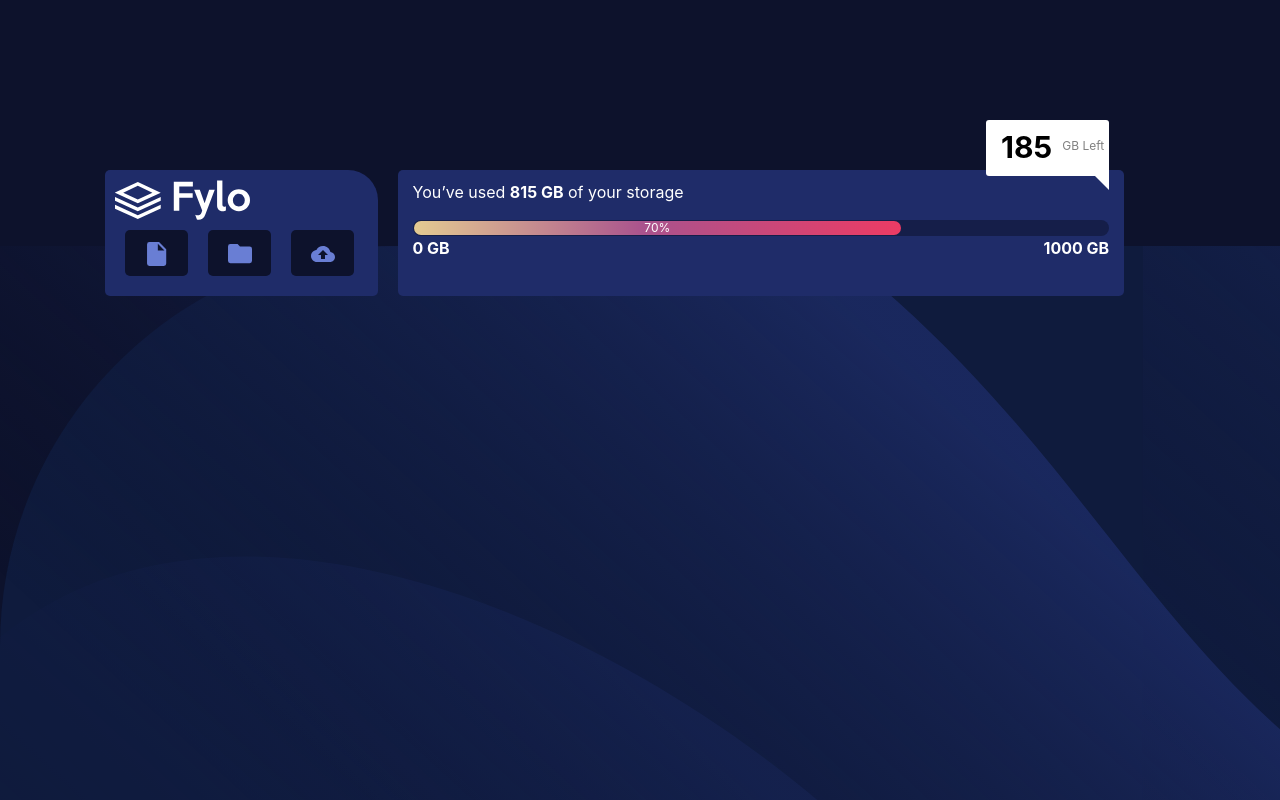
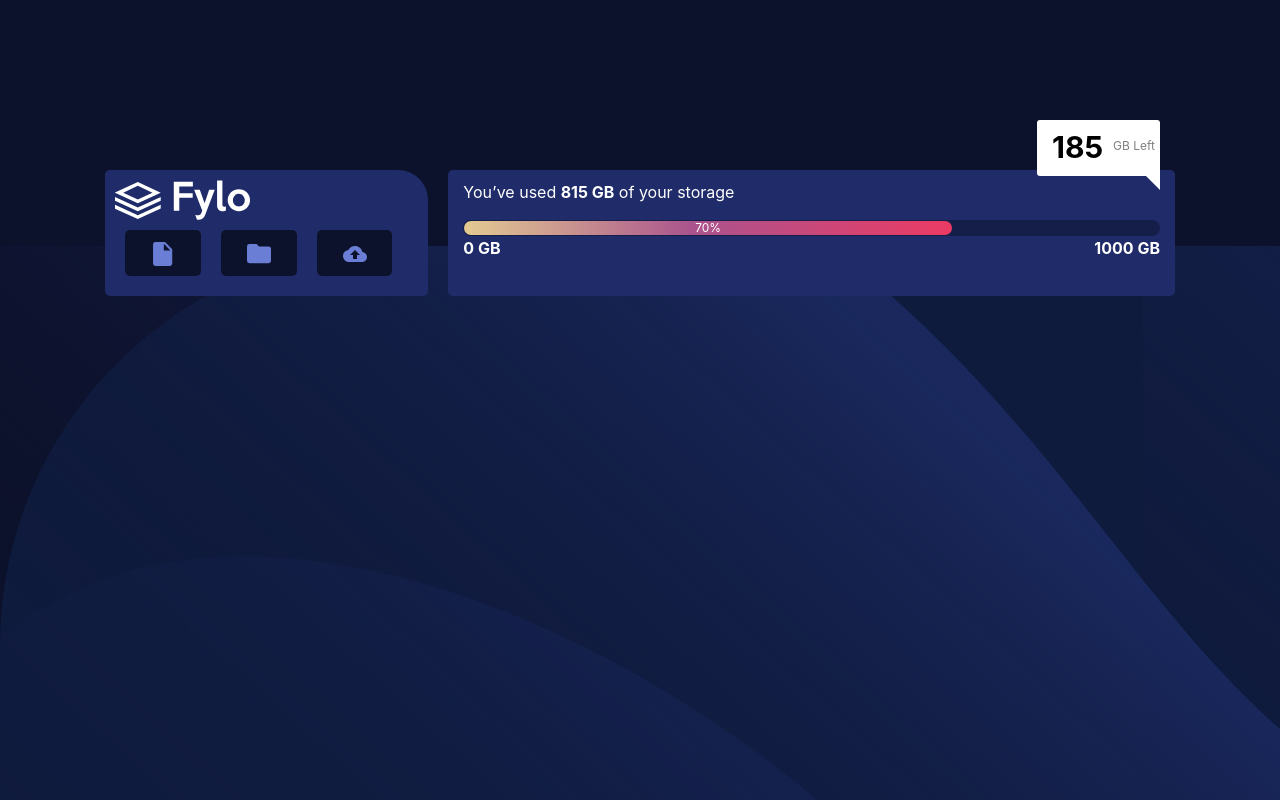
Before and after one commit to PullingStrings/fylo-data-storage-component-master, a plain HTML site: page index.html in a window 1280 px wide. Shown: the top 800 px of the page. Drawn offline with nearby package versions, Linux system fonts and the light colour scheme.

Commit message:
almost there

```diff
--- a/index.html
+++ b/index.html
@@ -20,7 +20,7 @@
     <div class="container">
       <div class="container">
         <div class="row">
-          <div class="col-3 icon-container">
+          <div class="col icon-container">
             <div class="row">
               <img src="./images/logo.svg" alt="logo">
             </div>
```
